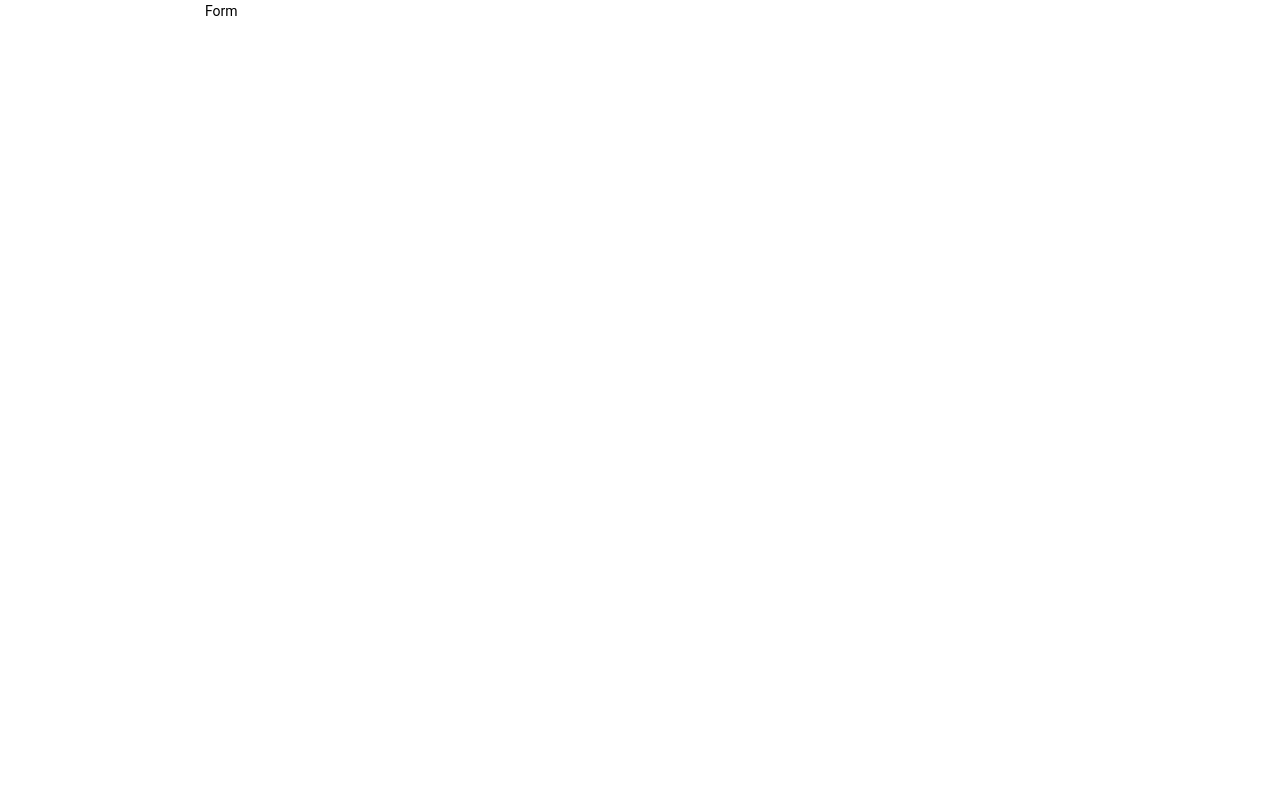
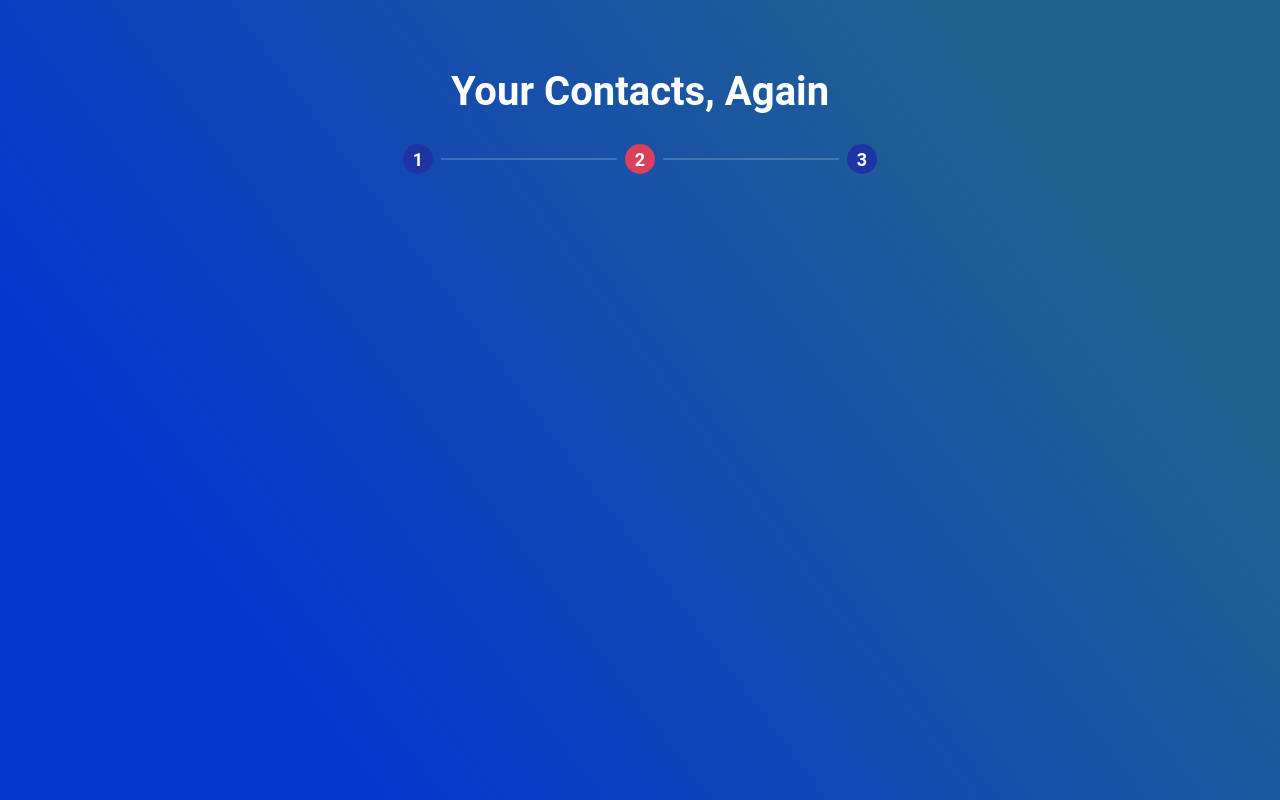
Before and after one commit to mikhailnetkachev/checkout, a React (Create React App) app: page /checkout in a window 1280 px wide. Built offline with nearby package versions, Linux system fonts and the light colour scheme.

Commit message:
StatusBar for CheckoutForm has been created.

```diff
--- a/src/components/checkoutForm/checkoutForm.js
+++ b/src/components/checkoutForm/checkoutForm.js
@@ -1,4 +1,6 @@
 import React from 'react';
+
+import StatusBar from './statusBar';
 
 import {
   container as containerClass
@@ -7,23 +9,36 @@ import {
 class CheckoutForm extends React.Component {
 
   state = {
-    currentStepIndex: 0,
+    currentStepIndex: 1,
     steps: null
   };
 
   componentDidMount () {
     const steps = [
-      { type: 'contacts' },
-      { type: 'contacts' },
-      { type: 'contacts' },
+      { type: 'contacts', title: 'Your contacts' },
+      { type: 'contacts', title: 'Your contacts, again' },
+      { type: 'contacts', title: 'Your contacts and again' },
     ];
 
     this.setState({ steps });
   }
 
   render () {
+    const { currentStepIndex, steps } = this.state;
+
+    if (!steps) {
+      return (
+        <div>In Waiting of Steps ...</div>
+      );
+    }
+
     return (
-      <div className={containerClass}>Form</div>
+      <div className={containerClass}>
+        <StatusBar
+          currentStepIndex={currentStepIndex}
+          steps={steps}
+        />
+      </div>
     );
   }
 }
--- a/src/components/checkoutForm/checkoutForm.module.sass
+++ b/src/components/checkoutForm/checkoutForm.module.sass
@@ -2,3 +2,4 @@
 @import "styles/mixins/all"
 
 .container
+  margin-top: 60px
--- /dev/null
+++ b/src/components/checkoutForm/statusBar/index.js
@@ -0,0 +1,3 @@
+import StatusBar from './statusBar';
+
+export default StatusBar;
--- /dev/null
+++ b/src/components/checkoutForm/statusBar/statusBar.js
@@ -0,0 +1,36 @@
+import React from 'react';
+
+import { combineStrings as cs } from '../../../helpers';
+
+import {
+  container as containerClass,
+  title as titleClass,
+  list as listClass,
+  activeItem as activeItemClass,
+  itemIcon as itemIconClass
+} from './statusBar.module.sass';
+
+const StatusBar = ({ currentStepIndex, steps }) => {
+  const title = steps[currentStepIndex].title;
+
+  return (
+    <div className={containerClass}>
+      <div className={titleClass}>{title}</div>
+      <ul className={listClass}>
+        {
+          steps.map((item, index) => {
+            const activeClass = currentStepIndex === index ? activeItemClass : null;
+
+            return (
+              <li key={index}>
+                <div className={cs()(itemIconClass, activeClass)}>{index + 1}</div>
+              </li>
+            );
+          })
+        }
+      </ul>
+    </div>
+  );
+};
+
+export default StatusBar;
--- /dev/null
+++ b/src/components/checkoutForm/statusBar/statusBar.module.sass
@@ -0,0 +1,51 @@
+@import "styles/variables/all"
+@import "styles/mixins/all"
+
+.container
+  margin: 0 auto
+  max-width: 490px
+
+.title
+  font-size: 40px
+  font-weight: bold
+  line-height: 1.6
+  text-transform: capitalize
+  text-align: center
+
+.list
+  @include resetList()
+
+  display: flex
+  align-items: center
+  margin-top: 20px
+
+  > li
+    &:not(:first-child)
+      flex-grow: 1
+      display: flex
+      align-items: center
+
+      &:before
+        content: ''
+        flex-grow: 1
+        height: 2px
+        background: #E8E8E8
+        opacity: 0.2
+        border-radius: 8px
+
+.itemIcon
+  $size: 30px
+
+  margin: 0 8px
+  border-radius: 50%
+  width: $size
+  height: $size
+  font-size: 18px
+  font-weight: bold
+  line-height: $size + 2px
+  text-align: center
+  background-color: $colorBackgroundSub
+  color: $colorWhite
+
+.activeItem
+  background-color: $colorBackgroundAccent
--- a/src/styles/reset.sass
+++ b/src/styles/reset.sass
@@ -8,3 +8,5 @@ body
   font-family: $fontDefault
   font-size: 14px
   line-height: 1.7
+  background: linear-gradient(233.1deg, #216190 19.65%, #0834D0 81.25%)
+  color: $colorWhite
--- a/src/styles/variables/colors.sass
+++ b/src/styles/variables/colors.sass
@@ -6,5 +6,5 @@ $colorTextSub: #000000
 $colorTextAccent: #000000
 
 $colorBackgroundDefault: #ffffff
-$colorBackgroundSub: #000000
-$colorBackgroundAccent: #000000
+$colorBackgroundSub: #1E34A5
+$colorBackgroundAccent: #DA3F5B
```
